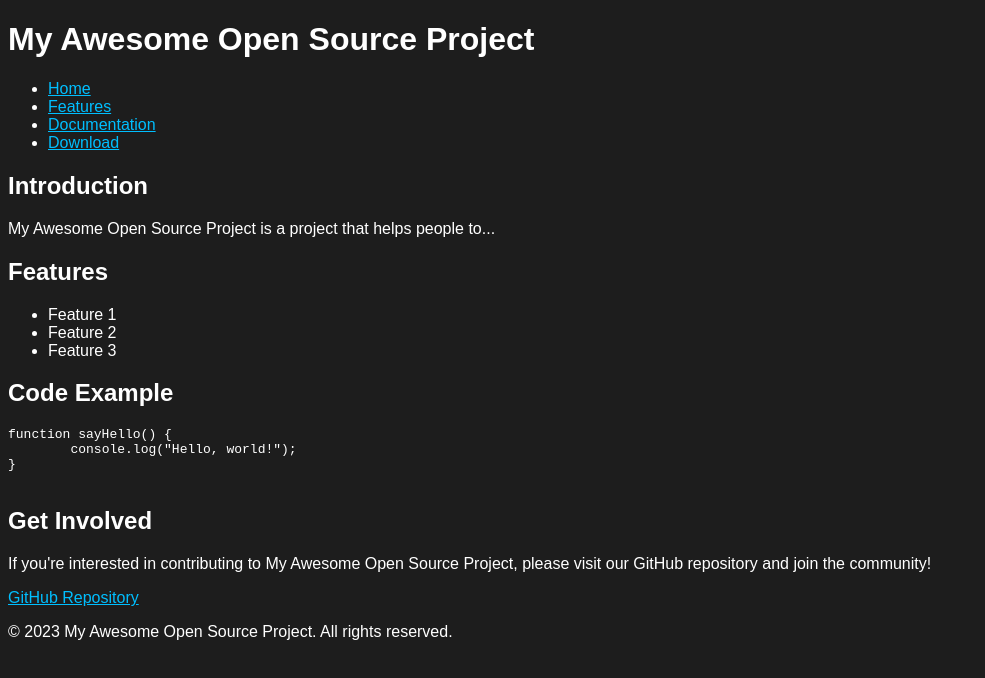
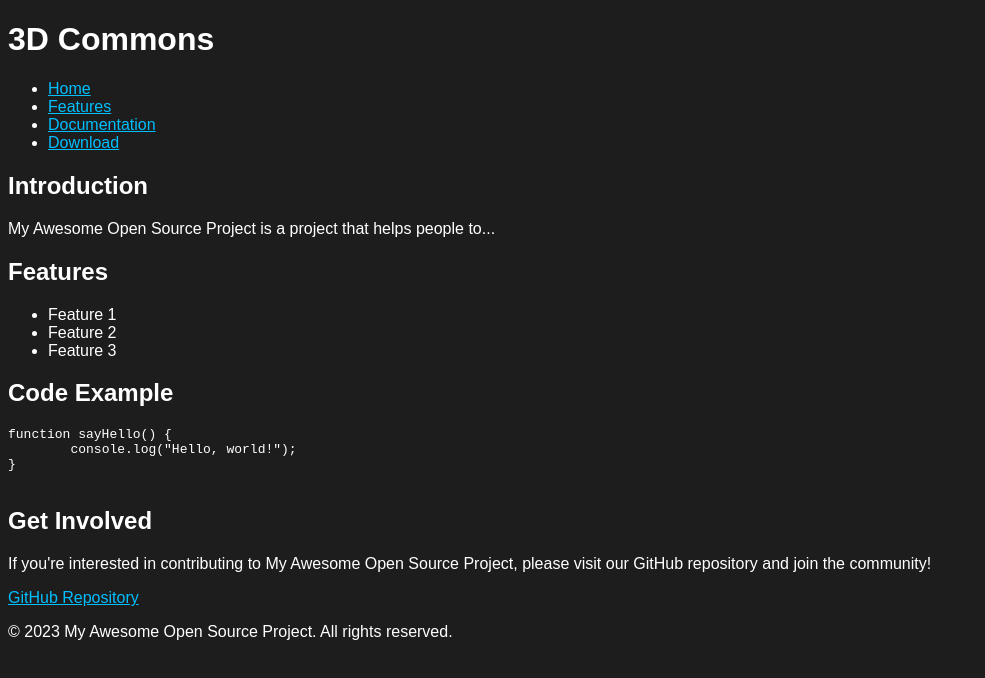
Before and after one commit to c1921/3D_Commons, a plain HTML site: page index.html in a window 1280 px wide. Shown: the whole page, without its empty margins (0-985 px from the left). Drawn offline with Linux system fonts and the light colour scheme.

Commit message:
2023-04-27 18:46:31

```diff
--- a/index.html
+++ b/index.html
@@ -2,7 +2,7 @@
 <html lang="en">
 <head>
 	<meta charset="UTF-8">
-	<title>My Awesome Open Source Project</title>
+	<title>3D 共享</title>
 	<style>
 		body {
 			background-color: #1d1d1d;
@@ -21,7 +21,7 @@
 </head>
 <body>
 	<header>
-		<h1>My Awesome Open Source Project</h1>
+		<h1>3D Commons</h1>
 		<nav>
 			<ul>
 				<li><a href="#">Home</a></li>
```
